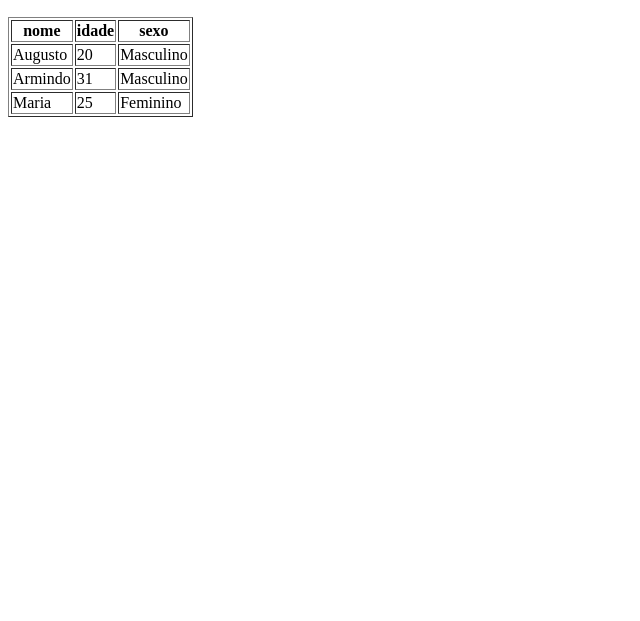
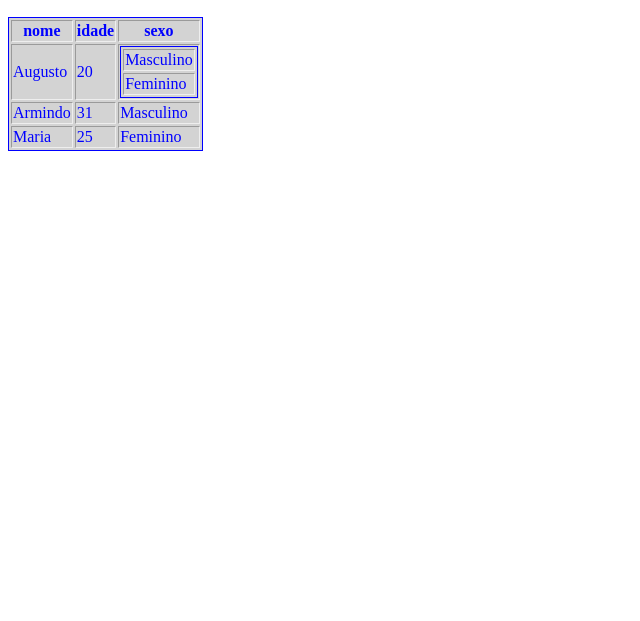
Before and after one commit to ayanogustao/Augusto_Garcia_TPSI0525, a plain HTML site: page Trabalho1/index.html in a window 1280 px wide. Shown: the part 179-800 px from the top of the page, without its empty margins (0-640 px from the left). Drawn offline with Linux system fonts and the light colour scheme.

Commit message:
usei css na tabela e criei outra tabela dentro da tabela

```diff
--- a/Trabalho1/index.html
+++ b/Trabalho1/index.html
@@ -4,6 +4,14 @@
 <head>
 <head>Hello Wordl!!</head>
 <meta charset="UTF-8">
+<style>
+    table   {
+      color : blue;
+      background-color: lightgray;
+
+
+    }
+</style>
 </head>
 
 <body>
@@ -11,7 +19,8 @@
      <h1><p>hello world</p></h1>
     <h1><p>Uma tabela</p></h1>
 
-   <table border="1">
+
+   <table border="1" style="border: 1px solid;">
     <tr>
         <th>nome</th>
         <th>idade</th>
@@ -20,7 +29,14 @@
     <tr>
         <td>Augusto</td>
         <td>20</td>
-        <td>Masculino</td>
+        <td><table border="1" style="border: 1px solid;">
+            <tr>
+                <td>Masculino</td>
+            </tr>
+            <tr>
+                <td>Feminino</td>
+            </tr>
+        </table></td>
     </tr>
     <tr>
         <td>Armindo</td>
@@ -32,8 +48,7 @@
         <td>25</td>
         <td>Feminino</td>
     </tr>
-   </table>
-
+</table>
 
 
 
```
